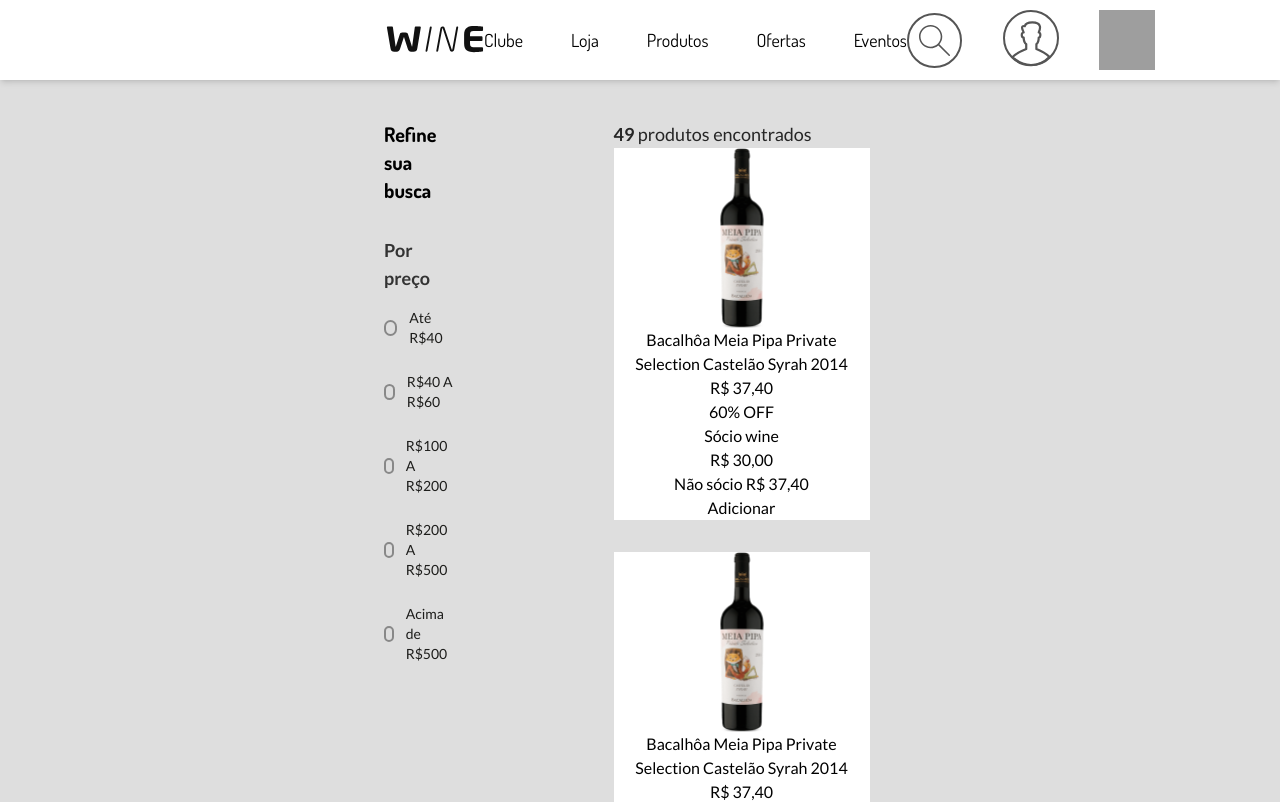
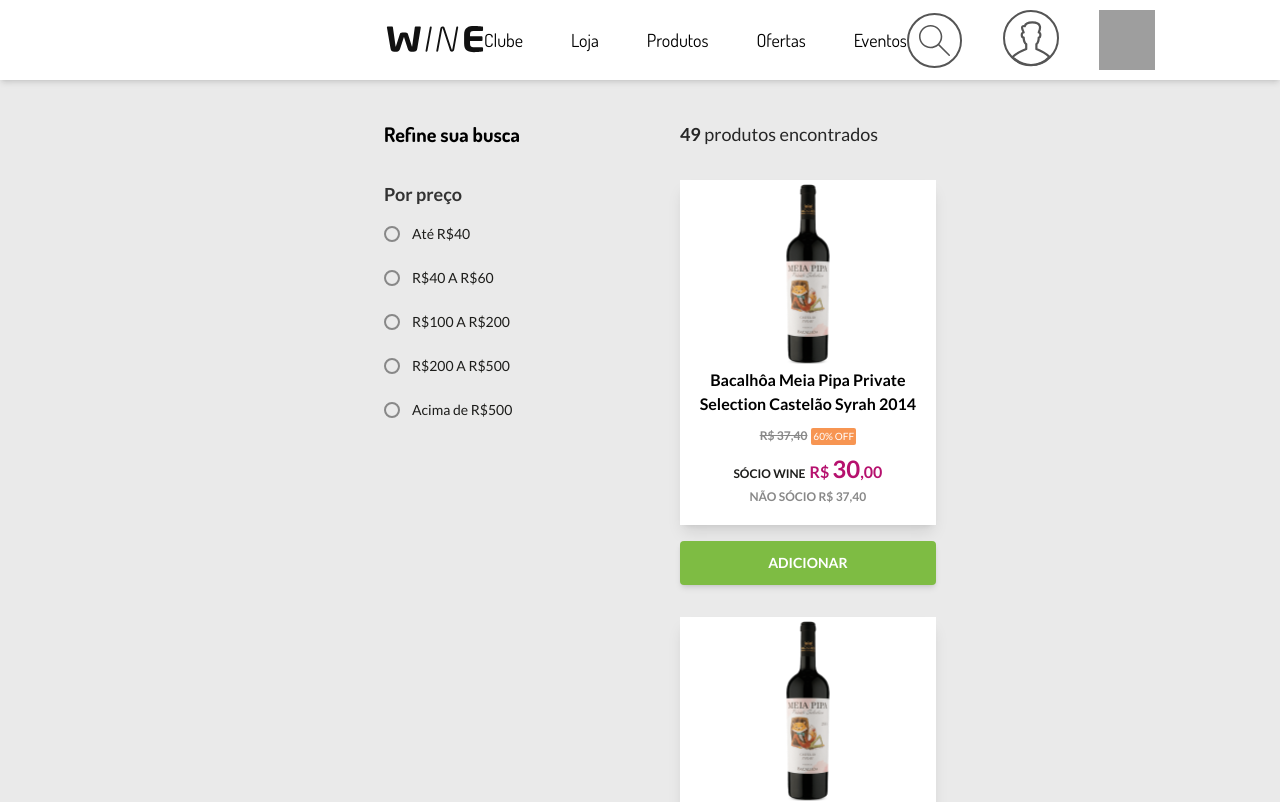
Before and after one commit to fanoromani/store-app, a Next.js app: page / in a window 1280 px wide. Shown: the top 802 px of the page. Built offline with nearby package versions, Linux system fonts and the light colour scheme; grey boxes are pictures that could not be loaded.

Commit message:
Card componentization

```diff
--- a/src/components/Card.tsx
+++ b/src/components/Card.tsx
@@ -2,13 +2,35 @@
 
 export function Card() {
   return (
-    <div className="flex flex-col text-center items-center bg-white w-64">
-      <Image src="/wine.png" width={200} height={180} alt="Wine Bottle" />
-      <p>Bacalhôa Meia Pipa Private Selection Castelão Syrah 2014</p>
-      <p>R$ 37,40</p> <span>60% OFF</span>
-      <p>Sócio wine</p> <span>R$ 30,00</span>
-      <p>Não sócio R$ 37,40</p>
-      <button>Adicionar</button>
+    <div>
+      <div className="flex flex-col text-center items-center bg-white w-64 shadow-lg pb-5 pt-1">
+        <Image src="/wine.png" width={200} height={180} alt="Wine Bottle" />
+        <p className="font-bold text-base my-1">
+          Bacalhôa Meia Pipa Private Selection Castelão Syrah 2014
+        </p>
+        <div className="flex gap-1 items-center my-2">
+          <p className="font-bold text-gray-300 text-xs line-through">
+            R$ 37,40
+          </p>{" "}
+          <span className="text-fontSale bg-sale text-white rounded-sm py-[1px] px-[2px]">
+            60% OFF
+          </span>
+        </div>
+        <div className="flex gap-1 items-baseline mb-1">
+          <p className="text-gray-700 text-xs font-bold uppercase">
+            Sócio wine
+          </p>{" "}
+          <span className="text-pink-200 text-base font-bold">
+            R$ <span className="text-2xl">30</span>,00
+          </span>
+        </div>
+        <p className="text-gray-300 font-bold text-xs uppercase">
+          Não sócio R$ 37,40
+        </p>
+      </div>
+      <button className="bg-button-200 w-full py-3 px-6 uppercase text-white font-bold rounded text-sm mt-4 shadow-md hover:bg-button-100">
+        Adicionar
+      </button>
     </div>
   );
 }
--- a/src/components/Filters.tsx
+++ b/src/components/Filters.tsx
@@ -1,6 +1,6 @@
 export function Filters() {
   return (
-    <div className="filtros">
+    <div className="min-w-fit">
       <p className="font-dosis font-bold text-xl">Refine sua busca</p>
       <p className="font-bold mt-8 mb-4 text-gray-500 text-lg">Por preço</p>
       <ul className="flex flex-col gap-6">
--- a/src/components/Header.tsx
+++ b/src/components/Header.tsx
@@ -6,19 +6,19 @@
       <header className="w-full h-20 px-96 bg-white flex items-center justify-between shadow-md">
         <Image src="/logo.svg" alt="WINE Logo" width={100} height={32} />
         <div className="font-dosis flex gap-12 text-lg">
-          <button className="hover:text-hover hover:border-b-2 border-hover py-6">
+          <button className="hover:text-pink-100 hover:border-b-2 border-pink-100 py-6">
             Clube
           </button>
-          <button className="hover:text-hover hover:border-b-2 border-hover py-6">
+          <button className="hover:text-pink-100 hover:border-b-2 border-pink-100 py-6">
             Loja
           </button>
-          <button className="hover:text-hover hover:border-b-2 border-hover py-6">
+          <button className="hover:text-pink-100 hover:border-b-2 border-pink-100 py-6">
             Produtos
           </button>
-          <button className="hover:text-hover hover:border-b-2 border-hover py-6">
+          <button className="hover:text-pink-100 hover:border-b-2 border-pink-100 py-6">
             Ofertas
           </button>
-          <button className="hover:text-hover hover:border-b-2 border-hover py-6">
+          <button className="hover:text-pink-100 hover:border-b-2 border-pink-100 py-6">
             Eventos
           </button>
         </div>
--- a/src/components/Products.tsx
+++ b/src/components/Products.tsx
@@ -1,21 +1,17 @@
 import { Card } from "./Card";
 
 export function Products() {
+  const products = [0, 1, 2, 3, 4, 5, 6, 7, 8];
+
   return (
     <div>
-      <span className="text-gray-600 text-lg">
+      <p className="text-gray-600 text-lg mb-8">
         <span className="font-bold">49</span> produtos encontrados
-      </span>
+      </p>
       <div className="flex flex-wrap gap-8">
-        <Card />
-        <Card />
-        <Card />
-        <Card />
-        <Card />
-        <Card />
-        <Card />
-        <Card />
-        <Card />
+        {products.map((product) => (
+          <Card key={product} />
+        ))}
       </div>
     </div>
   );
--- a/src/pages/_document.tsx
+++ b/src/pages/_document.tsx
@@ -11,7 +11,7 @@
           rel="stylesheet"
         />
       </Head>
-      <body className="bg-gray-100 m-auto">
+      <body className="bg-gray-200 m-auto pb-20">
         <Main />
         <NextScript />
       </body>
--- a/src/pages/index.tsx
+++ b/src/pages/index.tsx
@@ -6,7 +6,7 @@
   return (
     <>
       <Header />
-      <div className="max-w-[1440px] mt-10 px-96 flex gap-40">
+      <div className="max-w-[1440px] mt-10 flex gap-40 mx-96">
         <Filters />
         <Products />
       </div>
--- a/tailwind.config.js
+++ b/tailwind.config.js
@@ -5,6 +5,9 @@
   content: ["./src/**/*.{ts,tsx}"],
   theme: {
     extend: {
+      fontSize: {
+        fontSale: "10px",
+      },
       fontFamily: {
         sans: "Lato, sans-serif",
         dosis: "Dosis, sans-serif",
@@ -23,7 +26,10 @@
           100: "#D14B8F",
           200: "#B6116E",
         },
-        button: "#7EBC43",
+        button: {
+          100: "#90D250",
+          200: "#7EBC43",
+        },
         sale: "#F79552",
       },
     },
```
